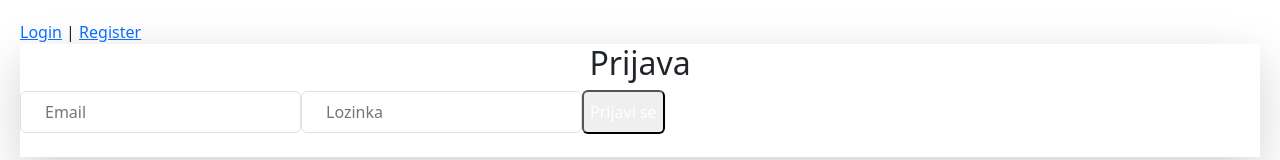
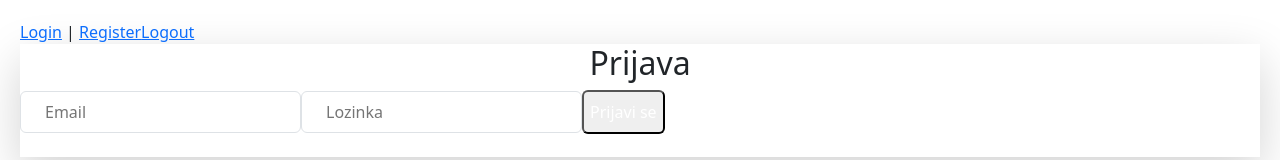
Before and after one commit to konovors/ai-app, a React (Vite) app in the folder ai-app-frontend/: page /login in a window 1280 px wide. Shown: the top 160 px of the page. Built offline with nearby package versions, Linux system fonts and the light colour scheme.

Commit message:
added logout link

```diff
--- a/ai-app-frontend/src/App.jsx
+++ b/ai-app-frontend/src/App.jsx
@@ -20,6 +20,7 @@ function App() {
           <>
             <Link to="/login">Login</Link> |{' '}
             <Link to="/register">Register</Link>
+            <Link to="/logout">Logout</Link>
           </>
         ) : (
           <>
```
